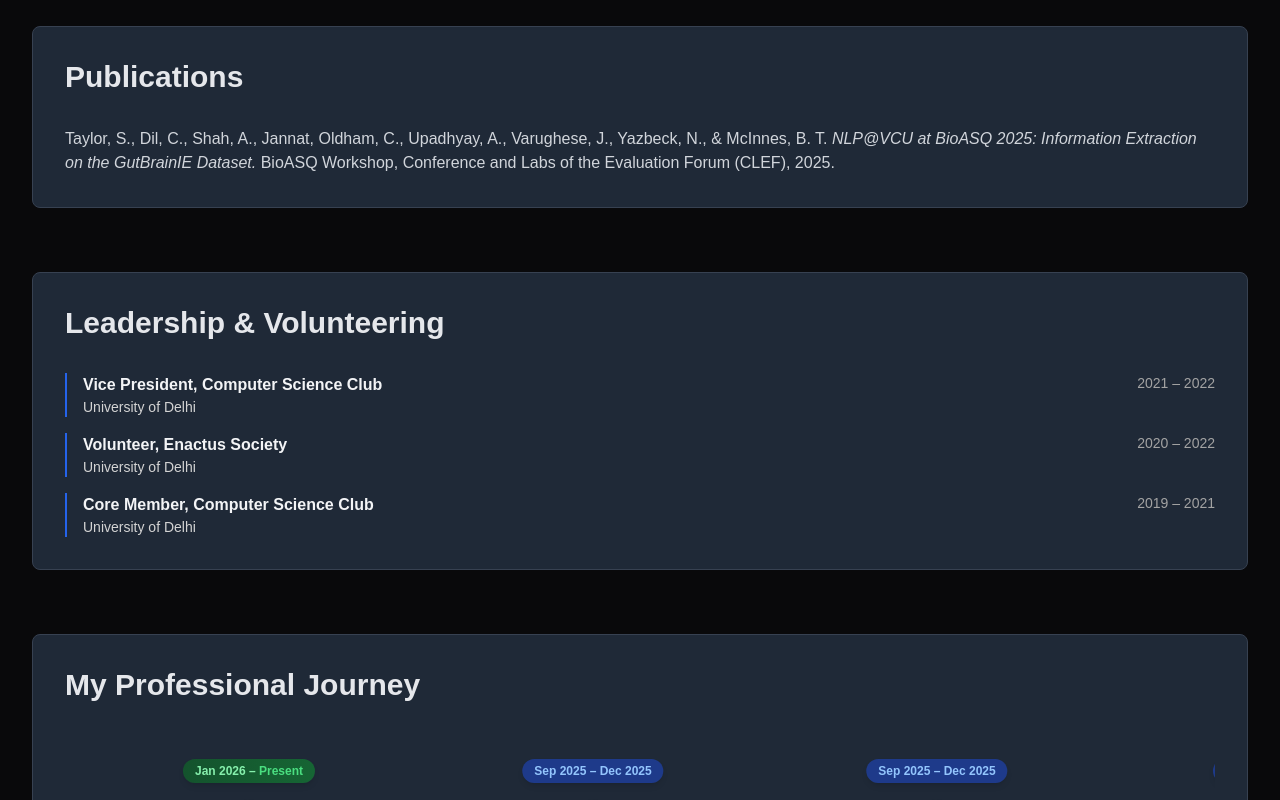
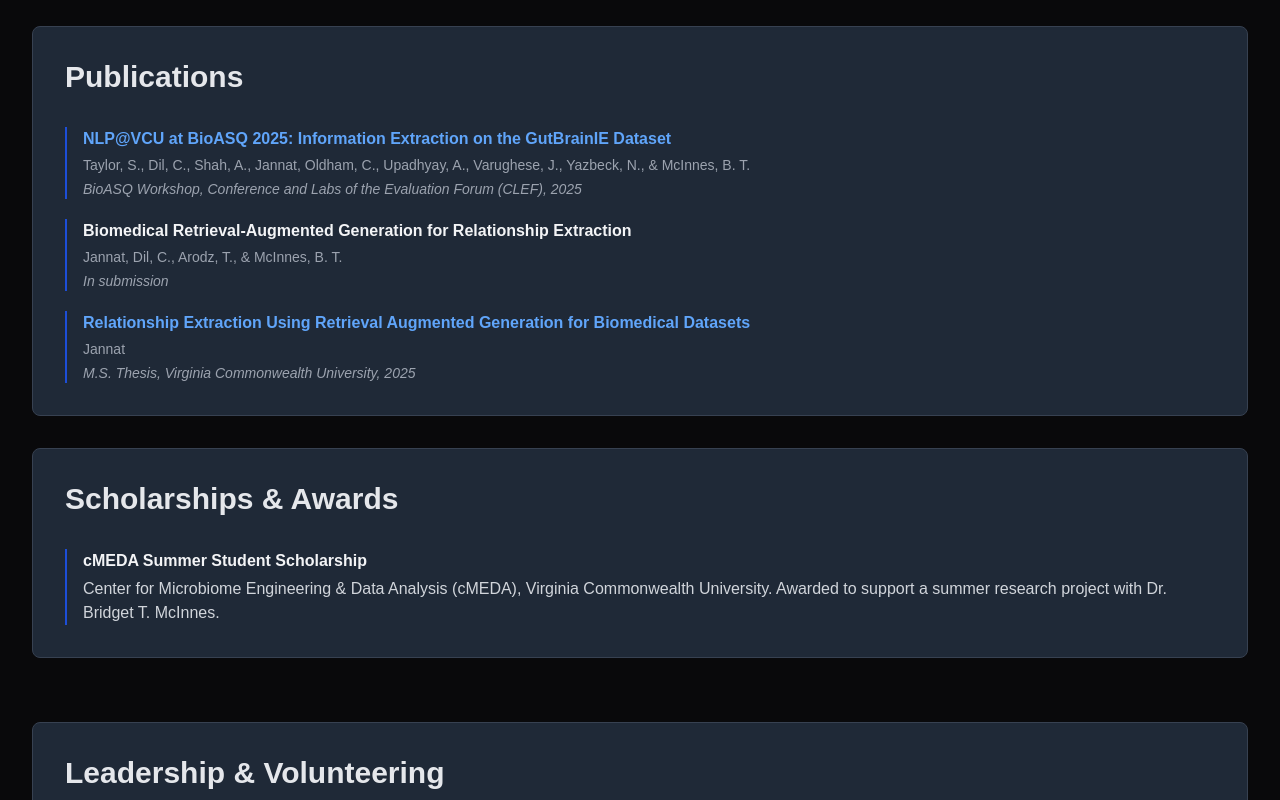
Before and after one commit to jannat226/portfolio-2025, a Next.js app: page / in a window 1280 px wide. Shown: the part 1660-2460 px from the top of the page. Built offline with nearby package versions, Linux system fonts and the light colour scheme.

Commit message:
added scholarship

```diff
--- a/app/experience/page.tsx
+++ b/app/experience/page.tsx
@@ -59,10 +59,10 @@ export default function ExperiencePage() {
                 Get In Touch
               </Link>
               <Link
-                href="/resume"
+                href="/jannat_s_Resume_SWE_.pdf"
                 className="inline-flex items-center justify-center gap-2 px-6 py-3 bg-gray-100 dark:bg-gray-700 hover:bg-gray-200 dark:hover:bg-gray-600 text-gray-800 dark:text-gray-200 rounded-lg font-medium transition-all duration-300 hover:scale-105"
               >
-                View Resume
+                View CV
               </Link>
             </div>
           </div>
--- a/app/page.tsx
+++ b/app/page.tsx
@@ -4,6 +4,7 @@ import About from "@/components/About/About";
 import Education from "@/components/Education/Education";
 import ResearchInterests from "@/components/ResearchInterests/ResearchInterests";
 import Publications from "@/components/Publications/Publications";
+import Scholarships from "@/components/Scholarships/Scholarships";
 import Experience from "@/components/Experience/Experience";
 import Leadership from "@/components/Leadership/Leadership";
 import Projects from "@/components/Projects/Projects";
@@ -60,6 +61,13 @@ export default function Home() {
           <ScrollAnimation className="w-full" direction="up" delay={0.1}>
             <div id="publications" className="flex items-center justify-center px-4 sm:px-6 lg:px-8">
               <Publications />
+            </div>
+          </ScrollAnimation>
+        </div>
+        <div className="pt-8">
+          <ScrollAnimation className="w-full" direction="up" delay={0.1}>
+            <div id="scholarships" className="flex items-center justify-center px-4 sm:px-6 lg:px-8">
+              <Scholarships />
             </div>
           </ScrollAnimation>
         </div>
--- a/components/About/About.tsx
+++ b/components/About/About.tsx
@@ -20,7 +20,7 @@ export default function About() {
       <div className="main-color leading-relaxed text-gray-700 dark:text-gray-200 text-base sm:text-lg lg:text-xl space-y-6 max-w-2xl mx-auto text-justify">
 
         <p>
-          Hi, I&apos;m <span className="font-semibold text-blue-700 dark:text-blue-400">Jannat,</span> a PhD researcher in Computer Science at VCU. I work on vision models and vision-language models, mostly around making visual and scientific information more accessible.
+          Hi, I&apos;m <span className="font-semibold text-blue-700 dark:text-blue-400">Jenny (Jannat),</span> a PhD researcher in Computer Science at VCU. I work on vision models and vision-language models, mostly around making visual and scientific information more accessible.
         </p>
         <p>
           Most of what I do comes down to building efficient, low-compute multimodal models, with blind and low-vision users in mind from the start rather than as an afterthought. I co-authored a paper at <span className="font-semibold">BioASQ 2025 (CLEF)</span> on biomedical information extraction.
--- a/components/Education/Education.tsx
+++ b/components/Education/Education.tsx
@@ -30,7 +30,7 @@ const degrees: Degree[] = [
     school: "University of Delhi, New Delhi, India",
     degree: "B.S., Applied Physical Science",
     date: "Jul 2019 – May 2022",
-    detail: "GPA: 3.6 · Emphasis in Mathematics and Physics",
+    detail: "GPA: 3.6",
   },
 ];
 
--- a/components/Header/Header.tsx
+++ b/components/Header/Header.tsx
@@ -82,7 +82,7 @@ export default function Header() {
               <Link href="/jannat_s_Resume_SWE_.pdf" target="_blank"
                 className="inline-flex items-center gap-2 px-3 py-1.5 text-sm bg-blue-700 text-white rounded-md hover:bg-blue-800 transition-all duration-200 hover:scale-105">
                 <FileText size={16} />
-                Resume
+                CV
               </Link>
             </motion.div>
           </div>
--- a/components/Navbar/Navbar.tsx
+++ b/components/Navbar/Navbar.tsx
@@ -23,6 +23,7 @@ const desktopNav: NavGroup[] = [
       { label: "Education", id: "education" },
       { label: "Research Interests", id: "researchinterests" },
       { label: "Publications", id: "publications" },
+      { label: "Scholarships", id: "scholarships" },
     ],
   },
   { label: "Experience", id: "experience" },
@@ -37,6 +38,7 @@ const mobileNav: NavLeaf[] = [
   { label: "Education", id: "education" },
   { label: "Research Interests", id: "researchinterests" },
   { label: "Publications", id: "publications" },
+  { label: "Scholarships", id: "scholarships" },
   { label: "Experience", id: "experience" },
   { label: "Projects", id: "projects" },
   { label: "Tech Stack", id: "techstack" },
@@ -50,6 +52,7 @@ const idToGroupLabel: Record<string, string> = {
   education: "Academics",
   researchinterests: "Academics",
   publications: "Academics",
+  scholarships: "Academics",
   experience: "Experience",
   projects: "Projects",
   techstack: "Tech Stack",
--- a/components/Publications/Publications.tsx
+++ b/components/Publications/Publications.tsx
@@ -1,4 +1,25 @@
 import React from "react";
+
+const publications = [
+  {
+    title: "NLP@VCU at BioASQ 2025: Information Extraction on the GutBrainIE Dataset",
+    venue: "BioASQ Workshop, Conference and Labs of the Evaluation Forum (CLEF), 2025",
+    authors: "Taylor, S., Dil, C., Shah, A., Jannat, Oldham, C., Upadhyay, A., Varughese, J., Yazbeck, N., & McInnes, B. T.",
+    link: "https://ceur-ws.org/Vol-4038/paper_45.pdf",
+  },
+  {
+    title: "Biomedical Retrieval-Augmented Generation for Relationship Extraction",
+    venue: "In submission",
+    authors: "Jannat, Dil, C., Arodz, T., & McInnes, B. T.",
+    link: "#",
+  },
+  {
+    title: "Relationship Extraction Using Retrieval Augmented Generation for Biomedical Datasets",
+    venue: "M.S. Thesis, Virginia Commonwealth University, 2025",
+    authors: "Jannat",
+    link: "https://scholarscompass.vcu.edu/cgi/viewcontent.cgi?article=9404&context=etd",
+  },
+];
 
 export default function Publications() {
   return (
@@ -6,11 +27,29 @@ export default function Publications() {
       <h4 className="text-xl sm:text-2xl lg:text-3xl font-bold text-gray-800 dark:text-gray-200 mb-6 sm:mb-8">
         Publications
       </h4>
-      <p className="text-sm sm:text-base text-gray-700 dark:text-gray-300 leading-relaxed">
-        Taylor, S., Dil, C., Shah, A., Jannat, Oldham, C., Upadhyay, A., Varughese, J., Yazbeck, N., &amp;
-        McInnes, B. T. <span className="italic">NLP@VCU at BioASQ 2025: Information Extraction on the
-        GutBrainIE Dataset.</span> BioASQ Workshop, Conference and Labs of the Evaluation Forum (CLEF), 2025.
-      </p>
+
+      <div className="flex flex-col gap-5">
+        {publications.map((item) => (
+          <div key={item.title} className="border-l-2 border-blue-300 dark:border-blue-700 pl-4">
+            <p className="text-sm sm:text-base text-gray-700 dark:text-gray-300 leading-relaxed">
+              {item.link && item.link !== "#" ? (
+                <a
+                  href={item.link}
+                  target="_blank"
+                  rel="noopener noreferrer"
+                  className="font-semibold text-blue-700 hover:text-blue-800 dark:text-blue-400 dark:hover:text-blue-300 transition-colors"
+                >
+                  {item.title}
+                </a>
+              ) : (
+                <span className="font-semibold text-gray-800 dark:text-gray-100">{item.title}</span>
+              )}
+            </p>
+            <p className="text-sm text-gray-600 dark:text-gray-400 mt-1">{item.authors}</p>
+            <p className="text-sm italic text-gray-600 dark:text-gray-400 mt-1">{item.venue}</p>
+          </div>
+        ))}
+      </div>
     </div>
   );
 }
--- /dev/null
+++ b/components/Scholarships/Scholarships.tsx
@@ -0,0 +1,35 @@
+import React from "react";
+
+const scholarships = [
+  {
+    title: "cMEDA Summer Student Scholarship",
+    detail:
+      "Center for Microbiome Engineering & Data Analysis (cMEDA), Virginia Commonwealth University. Awarded to support a summer research project with Dr. Bridget T. McInnes.",
+  },
+];
+
+export default function Scholarships() {
+  return (
+    <div className="bg-gray-50 dark:bg-gray-800 border border-gray-200 dark:border-gray-700 rounded-lg px-4 sm:px-6 lg:px-8 py-6 sm:py-8 relative z-10 transition-all duration-300 w-full mx-auto">
+      <h4 className="text-xl sm:text-2xl lg:text-3xl font-bold text-gray-800 dark:text-gray-200 mb-6 sm:mb-8">
+        Scholarships & Awards
+      </h4>
+
+      <div className="flex flex-col gap-5">
+        {scholarships.map((item) => (
+          <div
+            key={item.title}
+            className="flex flex-col gap-1 border-l-2 border-blue-300 dark:border-blue-700 pl-4"
+          >
+            <div className="flex flex-col gap-1 md:flex-row md:justify-between">
+              <p className="font-semibold text-gray-800 dark:text-gray-100">{item.title}</p>
+            </div>
+            <p className="text-sm sm:text-base text-gray-700 dark:text-gray-300 leading-relaxed">
+              {item.detail}
+            </p>
+          </div>
+        ))}
+      </div>
+    </div>
+  );
+}
```
Also changed, not shown: 1 other file (tests, documents, lock files or other folders).
